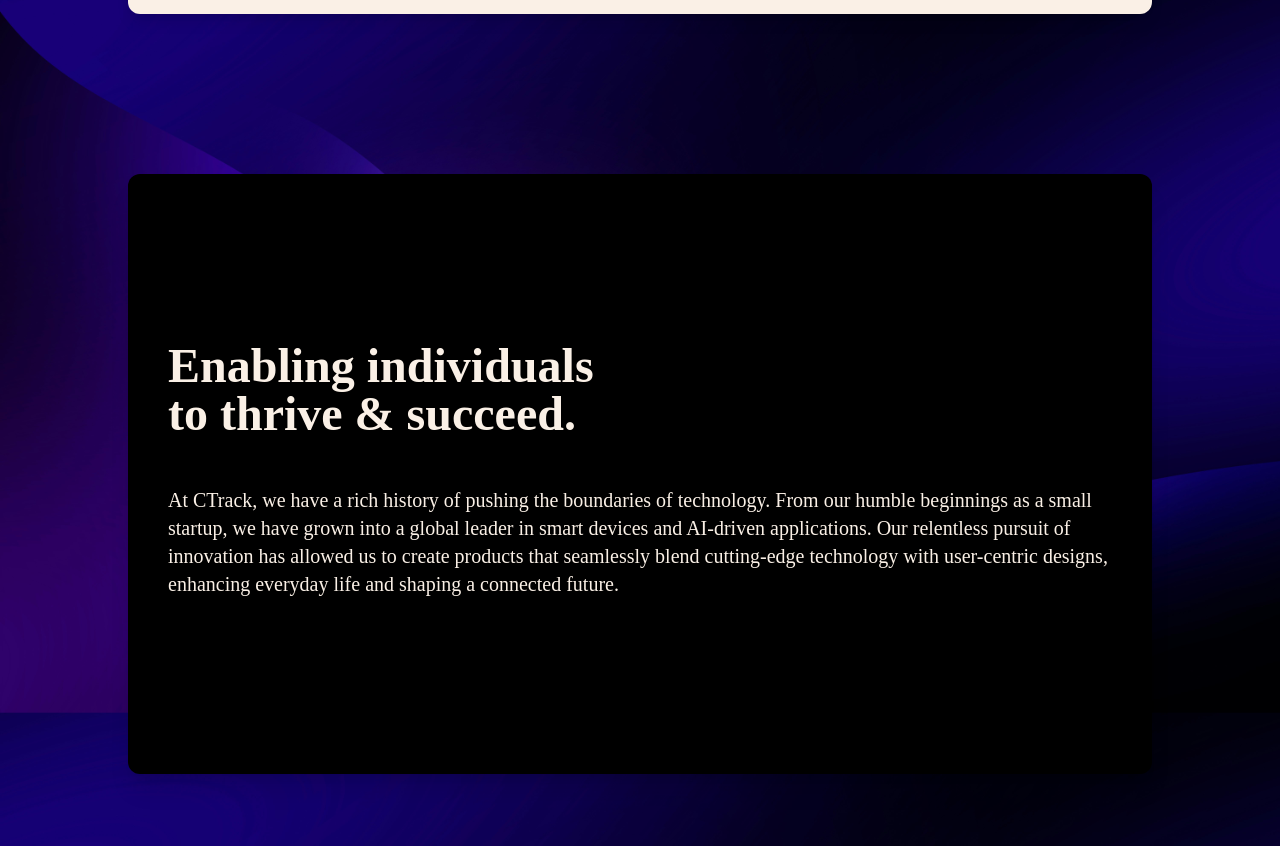
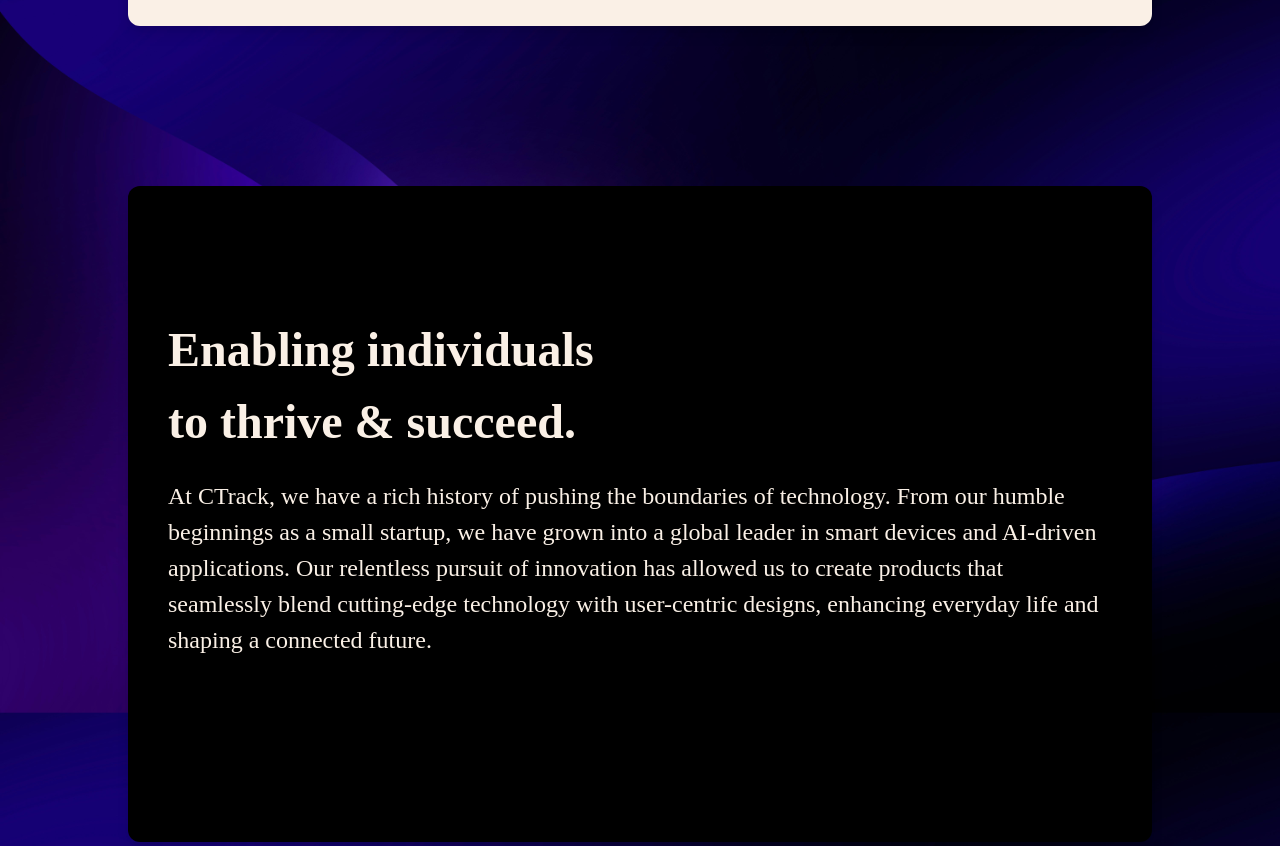
Before and after one commit to hammadk12/crypto_tracker, a React (Create React App) app: page /about in a window 1280 px wide. Shown: the part 994-1840 px from the top of the page. Built offline with nearby package versions, Linux system fonts and the light colour scheme.

Commit message:
IMPLEMENTED TWO ADDITIONAL CUSTOM STYLES - in About.js: - integrated two custom css classes to ensure non-repitive code - tested thoroughly with each breakpoint

```diff
--- a/src/App.css
+++ b/src/App.css
@@ -71,6 +71,8 @@
   }
 }
 
+/* About component styling */
+
 .about-container {
   max-width: 100%;
   margin-right: auto;
@@ -82,6 +84,38 @@
   border-radius: 0;
   box-shadow: 0 10px 15px -3px rgba(0, 0, 0, 0.1), 0 4px 6px -2px rgba(0, 0, 0, 0.05); /* Adjust based on your shadow-xl value */
 }
+
+.about-heading {
+  font-size: 1.875rem;
+  font-weight: 600;
+  margin-top: 2.5rem;
+}
+
+@media (min-width: 768px) { /* md bp */
+  .about-heading {
+    font-size: 2.25rem;
+  }
+}
+
+@media (min-width: 1024px) { /* lg bp */
+  .about-heading {
+    font-size: 3rem;
+    margin-top: 0;
+  }
+}
+
+.about-paragraph {
+  margin-top: 1.25rem;
+  margin-bottom: 3.5rem;
+  font-size: 1.25rem;
+}
+
+@media (min-width: 1024px) { /* 'lg' breakpoint */
+  .about-paragraph {
+    font-size: 1.5rem;
+  }
+}
+
 
 @media (min-width: 768px) { /* Adjust based on Tailwind's 'md' breakpoint */
   .about-container {
--- a/src/components/About.js
+++ b/src/components/About.js
@@ -19,7 +19,7 @@
 
       <div className='about-container bg-[#FAF0E6]'>
         <h2 className='text-3xl md:text-4xl lg:text-5xl font-semibold override-text-color mt-10 lg:mt-0'>Embracing Innovation,<br></br>Empowering Change.</h2>
-        <p className='mt-5 mb-14 text-xl lg:text-2xl override-text-color'><span className='text-indigo-600 font-semibold'>CTrack</span> is a pioneering technology company that blends advanced technology with user-centric designs to enhance everyday life and shape a connected future. Embracing innovation and continous improvement.</p>
+        <p className='about-paragraph override-text-color'><span className='text-indigo-600 font-semibold'>CTrack</span> is a pioneering technology company that blends advanced technology with user-centric designs to enhance everyday life and shape a connected future. Embracing innovation and continous improvement.</p>
         <div className='flex space-x-2 mb-24 lg:mb-6'>
         <button className='bg-gray-800 text-white px-5 py-2.5 rounded-lg hover:bg-black transition ease-in duration-150'>Learn More</button>
         <button className='bg-indigo-600 hover:bg-indigo-800 focus:outline-none focus:ring-2 focus:ring-indigo-600 focus:ring-opacity-50 rounded-lg px-5 py-2.5 transition ease-in duration-150'>Sign Up</button>
@@ -27,15 +27,15 @@
       </div>
 
     {/* Second About Section */}
-    <section className="container mx-auto bg-black md:rounded-xl lg:shadow-xl">
+    <section className="about-container bg-black">
 
-      <section className="px-10 pt-32 pb-24 md:mb-40">
-        <h2 className='text-3xl md:text-4xl lg:text-5xl font-semibold mb-10 mt-10'>Enabling individuals<br></br>to thrive & succeed.</h2>
-        <p className='text-xl mb-20 mt-12'>At CTrack, we have a rich history of pushing the boundaries of technology. From our humble beginnings as a small startup, we have grown into a global leader in smart devices and AI-driven applications. Our relentless pursuit of innovation has allowed us to create products that seamlessly blend cutting-edge technology with user-centric designs, enhancing everyday life and shaping a connected future.</p>
+      <section>
+        <h2 className='about-heading'>Enabling individuals<br></br>to thrive & succeed.</h2>
+        <p className='about-paragraph'>At CTrack, we have a rich history of pushing the boundaries of technology. From our humble beginnings as a small startup, we have grown into a global leader in smart devices and AI-driven applications. Our relentless pursuit of innovation has allowed us to create products that seamlessly blend cutting-edge technology with user-centric designs, enhancing everyday life and shaping a connected future.</p>
         <img
             src={photo8}
             alt='Tech Meeting'
-            className='object-contain max-w-full md:max-w-xl lg:max-w-6xl h-auto mx-auto lg:hidden'
+            className='object-contain max-w-full md:max-w-2xl lg:max-w-6xl h-auto mx-auto lg:hidden'
           />
       </section>
     </section>
@@ -44,23 +44,23 @@
      {/* Third About Section */}
     <div className="about-container bg-[#FAF0E6]">
         <h2 className='text-3xl md:text-4xl lg:text-5xl font-semibold override-text-color mt-10 lg:mt-0'>CTrack: Explore Our<br></br>Products and Services</h2>
-        <p className='mt-5 mb-14 text-xl lg:text-2xl override-text-color'><span className='text-indigo-600 font-semibold'>Discover</span> the innovative world of CTrack, where advanced technology meets everyday convenience. Our range of smart devices and user-friendly software solutions is designed to enhance your daily life.<span className='text-indigo-600 font-semibold'> Experience</span> the perfect blend of functionality and style with our products and services – your gateway to the future of technology.</p>
+        <p className='about-paragraph override-text-color'><span className='text-indigo-600 font-semibold'>Discover</span> the innovative world of CTrack, where advanced technology meets everyday convenience. Our range of smart devices and user-friendly software solutions is designed to enhance your daily life.<span className='text-indigo-600 font-semibold'> Experience</span> the perfect blend of functionality and style with our products and services – your gateway to the future of technology.</p>
         <button className='bg-gray-800 text-white px-5 py-2.5 rounded-lg hover:bg-black transition ease-in duration-150'>Products</button>
     </div>
 
      {/* Fourth About Section */}
      <div className="about-container bg-black">
-        <h2 className='text-3xl md:text-4xl lg:text-5xl font-semibold mt-10 lg:mt-0'>Get in Touch - <span className='text-indigo-600'>Inquiries</span></h2>
-        <p className='mt-5 mb-14 text-xl lg:text-2xl'>Have questions or need assistance? CTrack is here to help. Our dedicated team is ready to address your inquiries and provide personalized support. Whether it’s about our products, services, or general queries, we're just a message away. Connect with us and experience customer service that truly cares about your needs.</p>
+        <h2 className='about-heading'>Get in Touch - <span className='text-indigo-600'>Inquiries</span></h2>
+        <p className='about-paragraph'>Have questions or need assistance? CTrack is here to help. Our dedicated team is ready to address your inquiries and provide personalized support. Whether it’s about our products, services, or general queries, we're just a message away. Connect with us and experience customer service that truly cares about your needs.</p>
         <button className='bg-indigo-600 hover:bg-indigo-800 focus:outline-none focus:ring-2 focus:ring-indigo-600 focus:ring-opacity-50 rounded-lg px-5 py-2.5 transition ease-in duration-150'>Contact</button>
       </div>
 
     {/* Fifth About Section*/}
-    <div className='container mx-auto px-10 py-32 bg-black md:rounded-xl lg:rounded-xl shadow-xl'>
-          <h2 className='text-3xl md:text-4xl lg:text-5xl font-semibold mt-10 lg:mt-0'>Explore Our Gallery.</h2>
-          <p className='mt-5 mb-14 text-xl lg:text-2xl'>We continue to improve and deliver the best quality for our customers.</p>
+    <div className='container mx-auto px-10 py-32 bg-[#FAF0E6] md:rounded-xl lg:rounded-xl shadow-xl'>
+          <h2 className='about-heading override-text-color'>Explore Our Gallery.</h2>
+          <p className='about-paragraph override-text-color'>We continue to improve and deliver the best quality for our customers.</p>
 
-          <div className='grid grid-cols-1 md:grid-cols-3 gap-2 hover:scale-105 transition-transform duration-700 ease-in-out cursor-pointer mx-auto max-w-[1300px]'>
+          <div className='grid grid-cols-1 md:grid-cols-3 gap-2 hover:scale-105 transition-transform duration-700 ease-in-out cursor-pointer mx-auto max-w-[1300px] shadow-xl'>
             <Link to='/'><ImageCard imageUrl={photo9} altText='Various Apple Products'/></Link>
             <Link to='/'><ImageCard imageUrl={photo10} altText='Apple Watch & Laptop'/></Link>
             <Link to='/'><ImageCard imageUrl={photo11} altText='Tech Products'/></Link>
```
